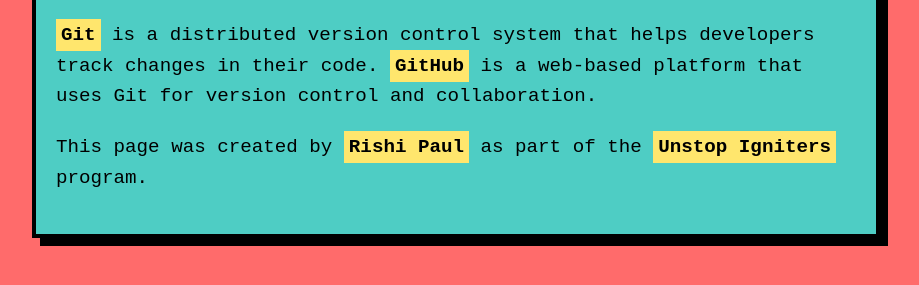
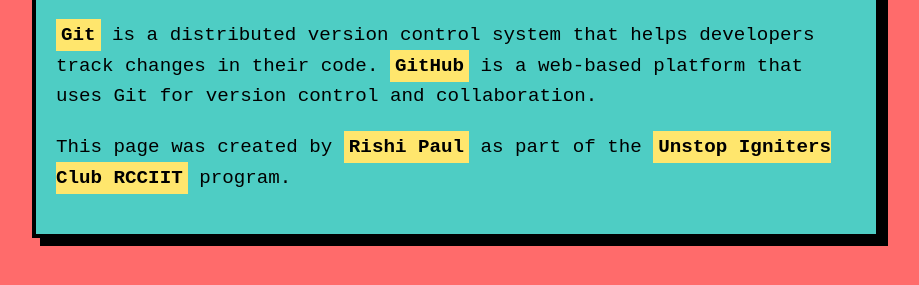
Before and after one commit to rishicds3/myfirstproject, a plain HTML site: page index.html in a window 1280 px wide. Shown: the part 183-468 px from the top of the page, without its empty margins (184-1103 px from the left). Drawn offline with Linux system fonts and the light colour scheme.

Commit message:
modify club ok

```diff
--- a/index.html
+++ b/index.html
@@ -10,7 +10,7 @@
     <div class="container">
         <h1>Git and GitHub</h1>
         <p><span class="highlight">Git</span> is a distributed version control system that helps developers track changes in their code. <span class="highlight">GitHub</span> is a web-based platform that uses Git for version control and collaboration.</p>
-        <p>This page was created by <span class="highlight">Rishi Paul</span> as part of the <span class="highlight">Unstop Igniters</span> program.</p>
+        <p>This page was created by <span class="highlight">Rishi Paul</span> as part of the <span class="highlight">Unstop Igniters Club RCCIIT</span> program.</p>
     </div>
 </body>
 </html>
```
